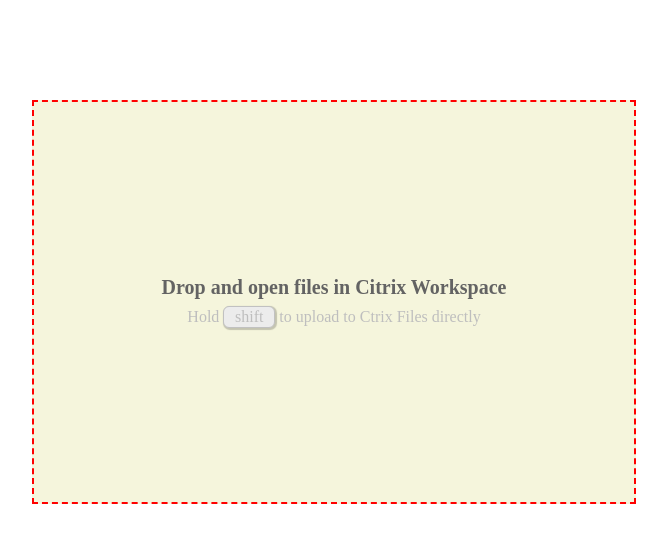
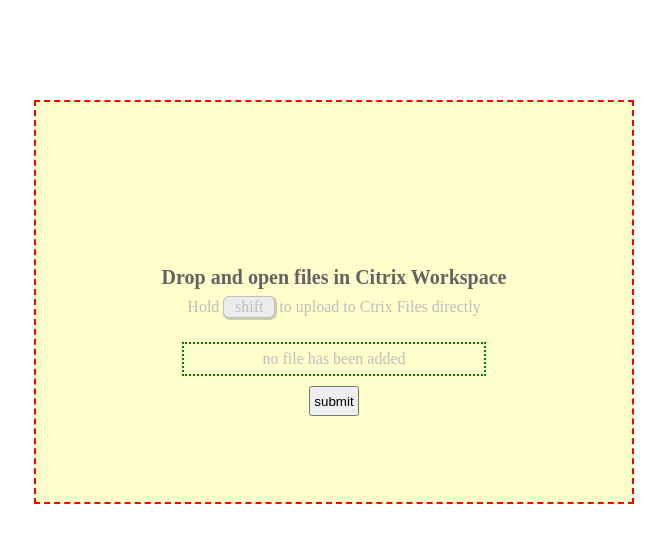
Before and after one commit to darrenqiaoo/summercamp-p5, a React (Create React App) app in the folder code/file_upload/: page / in a window 1280 px wide. Shown: the top 542 px of the page, without its empty margins (306-973 px from the left). Built offline with nearby package versions, Linux system fonts and the light colour scheme.

Commit message:
identify file drag

```diff
--- a/code/file_upload/src/index.css
+++ b/code/file_upload/src/index.css
@@ -7,22 +7,21 @@
     width: 600px;
     height: 400px;
     margin: 100px auto;
-    background-color: beige;
-    border: 2px dashed red;
 }
 
 
 .fileField {
     width: 600px;
     height: 400px;
+    border: 2px dashed red;
     display: table-cell;
     text-align: center;
-    vertical-align: middle;
 }
 /*Drop and open files in Citrix Workspace*/
 .tips1 {
     height: 30px;
     font-size: 20px;
+    margin-top: 160px;
     color: rgb(99,99,99);
     font-weight: bold;
     line-height: 30px;
@@ -49,3 +48,18 @@
     -moz-border-radius: 6px;
     -webkit-border-radius: 6px;
 }
+
+.file {
+    width: 300px;
+    height: 30px;
+    line-height: 30px;
+    color: rgb(190,190,190);
+    margin: 20px auto 0;
+    border: 2px dotted green;
+}
+
+.upload {
+    width: 50px;
+    height: 30px;
+    margin-top: 10px;
+}
--- a/code/file_upload/src/index.js
+++ b/code/file_upload/src/index.js
@@ -3,11 +3,34 @@ import ReactDOM from 'react-dom';
 import './index.css';
 
 class FileField extends React.Component{
+    constructor(props) {
+        super(props);
+        this.state = {
+            style: {backgroundColor: "#FFFFCC"},
+            file_name: "no file has been added",
+        }
+    }
+    dragEnter(){
+        this.setState({
+            style: {backgroundColor: "#FFFF66"},
+        })
+    }
+    dragLeave(){
+        this.setState({
+            style: {backgroundColor: "#FFFFCC"},
+        })
+    }
     render() {
         return (
-            <div className="fileField">
+            <div className="fileField" style={this.state.style}
+                 onDragEnter={() => this.dragEnter()}
+                 onDragLeave={() => this.dragLeave()}>
                 <p className="tips1">Drop and open files in Citrix Workspace</p>
-                <p className="tips2">Hold <span className="shift_icon">shift</span> to upload to Ctrix Files directly</p>
+                <p className="tips2">
+                    Hold <span className="shift_icon">shift</span> to upload to Ctrix Files directly
+                </p>
+                <p className={"file"}> {this.state.file_name} </p>
+                <button className={"upload"}> submit </button>
             </div>
         );
     }
```
